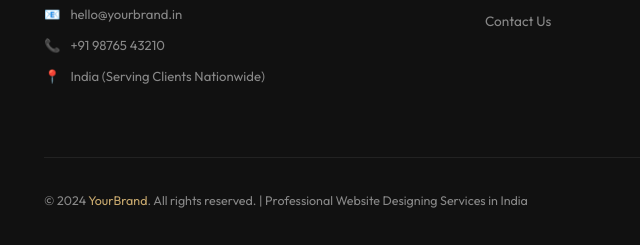
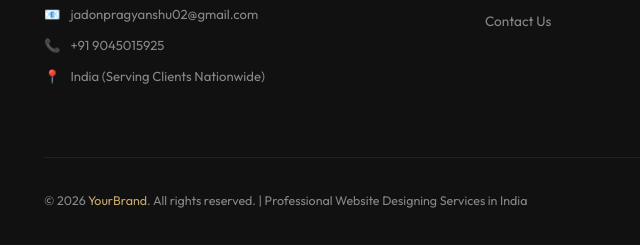
Before and after one commit to jadon999/new-website, a plain HTML site: page Contact.html in a window 1280 px wide. Shown: the part 3849-4094 px from the top of the page, 0-640 px from the left. Drawn offline with nearby package versions, Linux system fonts and the light colour scheme.

Commit message:
updated website

```diff
--- a/Contact.html
+++ b/Contact.html
@@ -556,8 +556,8 @@
         <div>
           <div class="footer-brand-logo">Your<span>Brand</span></div>
           <p class="footer-brand-desc">Premium website designing services for businesses across India. Modern, responsive, and SEO-friendly websites built to grow your business.</p>
-          <div class="footer-contact-detail"><span>📧</span><a href="mailto:hello@yourbrand.in">hello@yourbrand.in</a></div>
-          <div class="footer-contact-detail"><span>📞</span><a href="tel:+919876543210">+91 98765 43210</a></div>
+          <div class="footer-contact-detail"><span>📧</span><a href="mailto:jadonpragyanshu02@gmail.com">jadonpragyanshu02@gmail.com</a></div>
+          <div class="footer-contact-detail"><span>📞</span><a href="tel:+919045015925">+91 9045015925</a></div>
           <div class="footer-contact-detail"><span>📍</span><span>India (Serving Clients Nationwide)</span></div>
         </div>
         <div>
@@ -594,7 +594,7 @@
         </div>
       </div>
       <div class="footer-bottom">
-        <p class="footer-copy">© 2024 <a href="index.html">YourBrand</a>. All rights reserved. | Professional Website Designing Services in India</p>
+        <p class="footer-copy">© 2026 <a href="index.html">YourBrand</a>. All rights reserved. | Professional Website Designing Services in India</p>
         <div class="footer-bottom-links">
           <a href="#">Privacy Policy</a>
           <a href="#">Terms of Service</a>
```
Also changed, not shown: Index.html (+3 -3 lines), about.html (+1 -1 lines), website-design-cost-india.html (+2 -2 lines), website-designing-services.html (+1 -1 lines), wordpress-website-design-services.html (+1 -1 lines).
